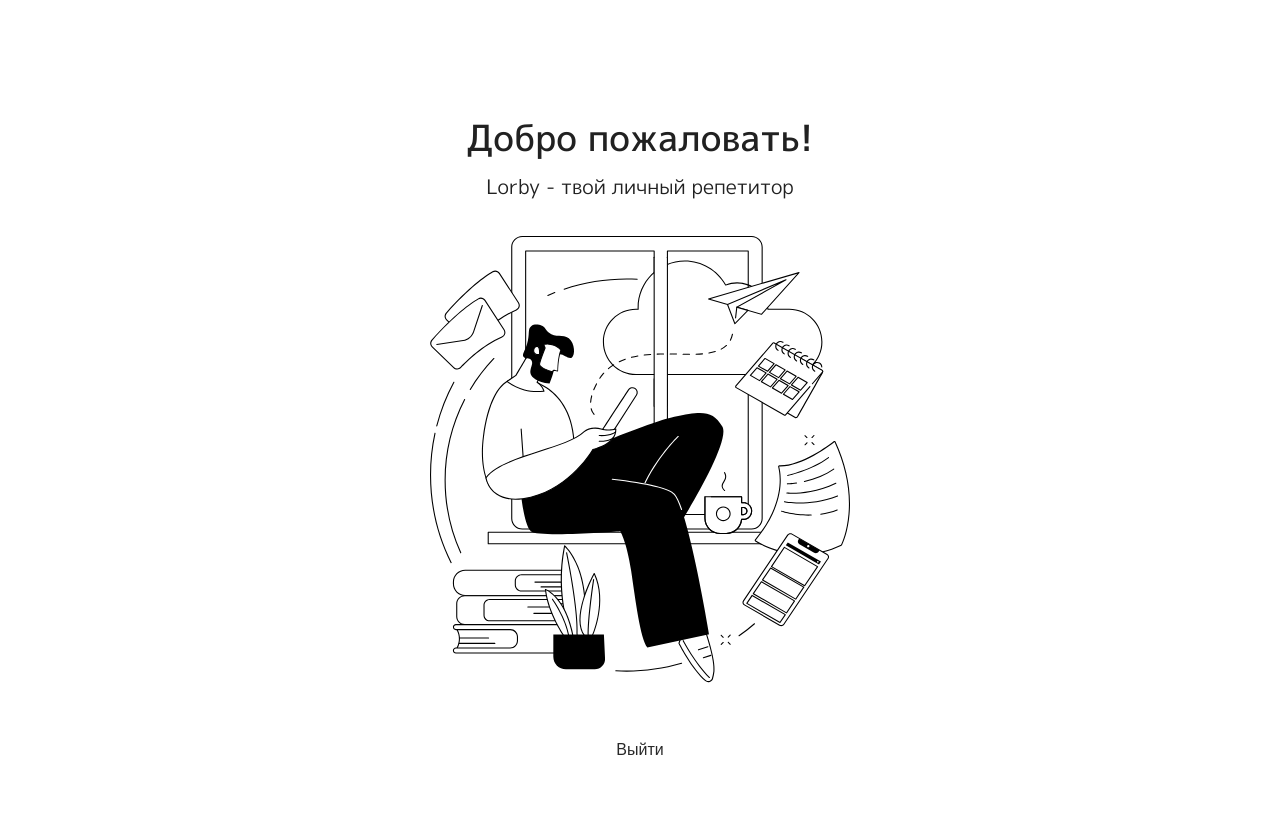
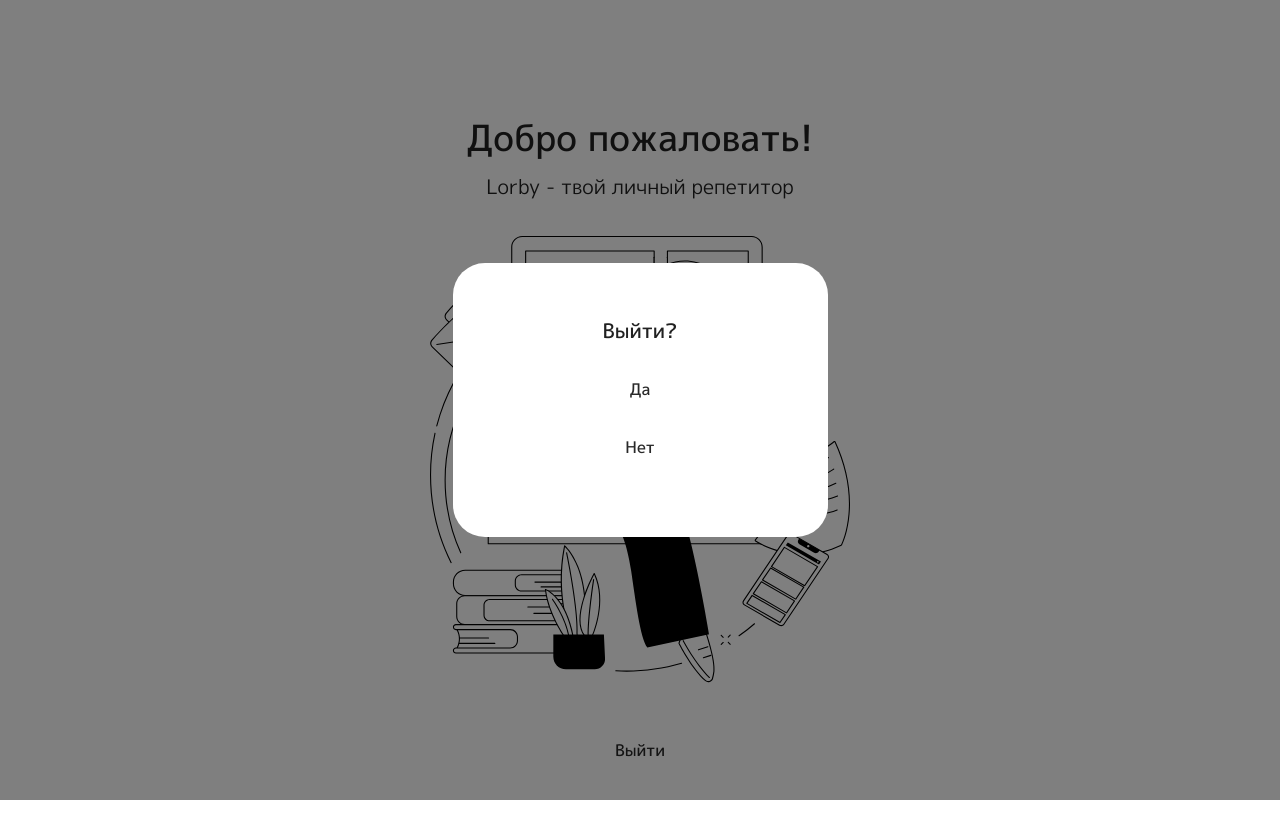
Before and after one commit to jasa1aw/PetHack, a Next.js app: page / in a window 1280 px wide. Both pictures are taken after a click on the button "Выйти". Shown: the top 838 px of the page. Built offline with nearby package versions, Linux system fonts and the light colour scheme.

Commit message:
made the layout of the exit modal window in the main page and the logic of calling the modal window

```diff
--- a/src/app/globals.css
+++ b/src/app/globals.css
@@ -2,3 +2,4 @@
 @import url(style/vendor/base.css);
 @import url(style/pages/login.css);
 @import url(style/pages/main.css);
+@import url(style/pages/modal.css);
--- a/src/app/page.js
+++ b/src/app/page.js
@@ -1,6 +1,7 @@
 'use client'
 // import UserLogin from "@/components/auth/userLogin";
 import Main from "@/components/main";
+import LogoutModal from './../components/modalWindow/index';
 export default function Home() {
   return (
     <main>
--- a/src/app/style/pages/login.css
+++ b/src/app/style/pages/login.css
@@ -56,8 +56,10 @@
 }
 
 .leftSection button{
+    color: #fff;
     background-color: #292929;
     margin: 48px 0 61px;
+    font-size: 16px;
 }
 
 .loginError{
--- /dev/null
+++ b/src/app/style/pages/modal.css
@@ -0,0 +1,49 @@
+.modalBackground{
+    width: 100vw;
+    height: 100vh;
+    background-color: rgba(0, 0, 0, .5);
+    position: fixed;
+    top: 0;
+    left: 0;
+    bottom: 0;
+    right: 0;
+    display: flex;
+    justify-content: center;
+    align-items: center;
+    z-index: 3;
+}
+.modalInner{
+    display: flex;
+    flex-direction: column;
+    justify-content: center;
+    align-items: center;
+    width: 375px;
+    height: 274px;
+    border-radius: 32px;
+    padding: 32px;
+    background-color: #fff;
+}
+.modalInner h4{
+    font-size: 20px;
+    font-weight: 500;
+    margin-bottom: 24px;
+}
+.modalInner p{
+    font-size: 16px;
+    font-weight: 500;
+    color: #767676;
+    margin-bottom: 24px;
+}
+
+.modalInner button{
+    background-color: transparent;
+    color: #292929;
+    transition: .3s;
+    margin-bottom: 8px;
+    font-size: 16px;
+    font-weight: 500;
+}
+.modalInner button:hover{
+    background-color: #292929;
+    color: #fff;
+}
--- a/src/app/style/vendor/base.css
+++ b/src/app/style/vendor/base.css
@@ -9,13 +9,13 @@
 .button{
     border: none;
     outline: none;
-    color: #fff;
     font-weight: 500;
     width: 343px;
     height: 50px;
     border-radius: 12px;
     background: transparent;
     cursor: pointer;
+    font-family: "M PLUS 1p", sans-serif;
 }
 
 .input{
--- a/src/components/auth/userLogin.jsx
+++ b/src/components/auth/userLogin.jsx
@@ -4,8 +4,6 @@
 import { useSelector, useDispatch } from 'react-redux';
 import { useRouter } from 'next/navigation';
 import {LogIn, authorize } from '@/app/store/slices/authSlice';
-import { ToastContainer, toast } from 'react-toastify';
-import 'react-toastify/dist/ReactToastify.css';
 
 export default function UserLogin() {
     // const isAuth = useSelector((state) => state.auth.isAuth)
@@ -20,7 +18,6 @@
     const login = () => {
         if(email !== e || password !== p){
             setError(true)
-            // toast.error('Неверный логин или пароль');
         }else{
             router.push('/registration')
         }
--- a/src/components/main/index.jsx
+++ b/src/components/main/index.jsx
@@ -1,12 +1,20 @@
+'use client'
+import { useState } from "react"
+import LogoutModal from "../modalWindow";
 export default function Main() {
+    const [openModal, setOpenModal] = useState(false);
+    const closeModal = () =>{
+        setOpenModal(false)
+    }
     return(
         <section className="main">
+            {openModal && <LogoutModal closeModal={closeModal}/>}
             <h1>Добро пожаловать!</h1>
             <h4>Lorby - твой личный репетитор</h4>
             <div className="logo">
                 <img src="/img/Illustration.svg" alt="Not Found" className="img" />
             </div>
-            <button className="button">Выйти</button>
+            <button className="button" onClick={() => setOpenModal(true)}>Выйти</button>
         </section>
     )
 }
--- a/src/components/modalWindow/index.jsx
+++ b/src/components/modalWindow/index.jsx
@@ -0,0 +1,30 @@
+'use client'
+
+import { useState } from "react"
+import { useRouter } from 'next/navigation';
+export default function LogoutModal({closeModal}){
+    const router = useRouter()
+    const [step, setStep] = useState(1)
+    const logOut = () =>{
+        router.push('/login')
+    }
+    return(
+        <div className="modalBackground">
+            {step == 1 &&
+                <div className="modalInner">
+                    <h4>Выйти?</h4>
+                    <button className="button" onClick={() => setStep(2)}>Да</button>
+                    <button className="button" onClick={() => closeModal()}>Нет</button>
+                </div>
+            }
+            {step == 2 &&
+                <div className="modalInner">
+                    <h4>Выйти?</h4>
+                    <p>Точно выйти?</p>
+                    <button className="button" onClick={logOut}>Да, точно</button>
+                    <button className="button" onClick={() => closeModal()}>Нет, остаться</button>
+                </div>
+            }
+        </div>
+    )
+}
```
Also changed, not shown: src/app/login/page.jsx (+11 -0 lines).
